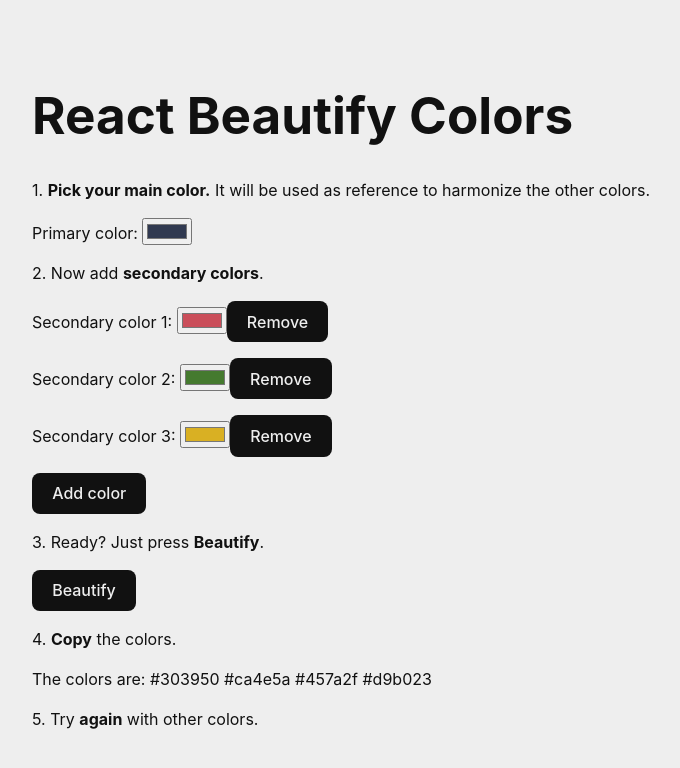
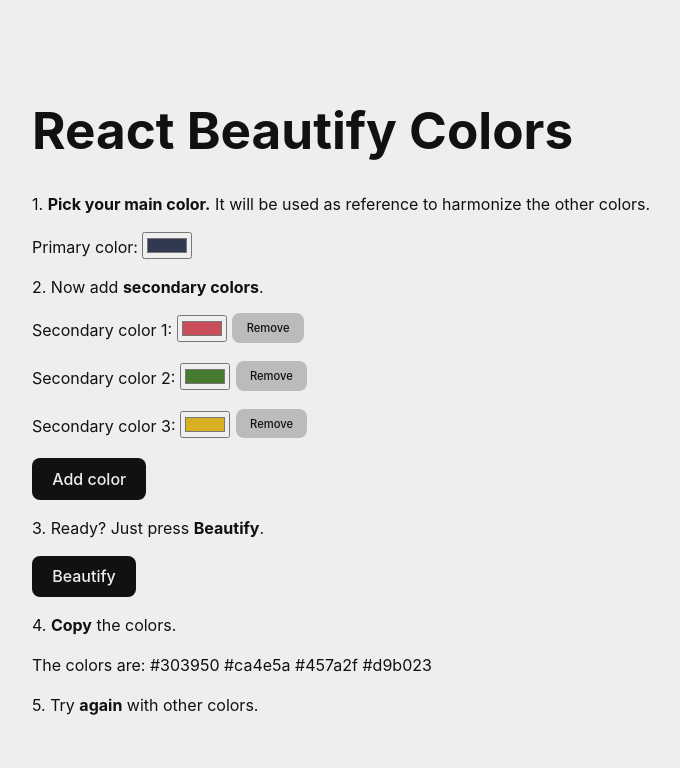
Before and after one commit to GhitaB/react-beautify-colors, a React (Vite) app: page / in a window 1280 px wide. Shown: the top 768 px of the page, without its empty margins (0-680 px from the left). Built offline with nearby package versions, Linux system fonts and the light colour scheme.

Commit message:
Improve button styles.

```diff
--- a/src/App.css
+++ b/src/App.css
@@ -17,3 +17,12 @@ div.color-picker {
   margin-top: 1em;
   margin-bottom: 1em;
 }
+
+div.color-picker button {
+  font-size: 0.7em;
+  margin-left: 0.5em;
+  position: relative;
+  top: -4px;
+  background: #bbb !important;
+  color: #111;
+}
```
